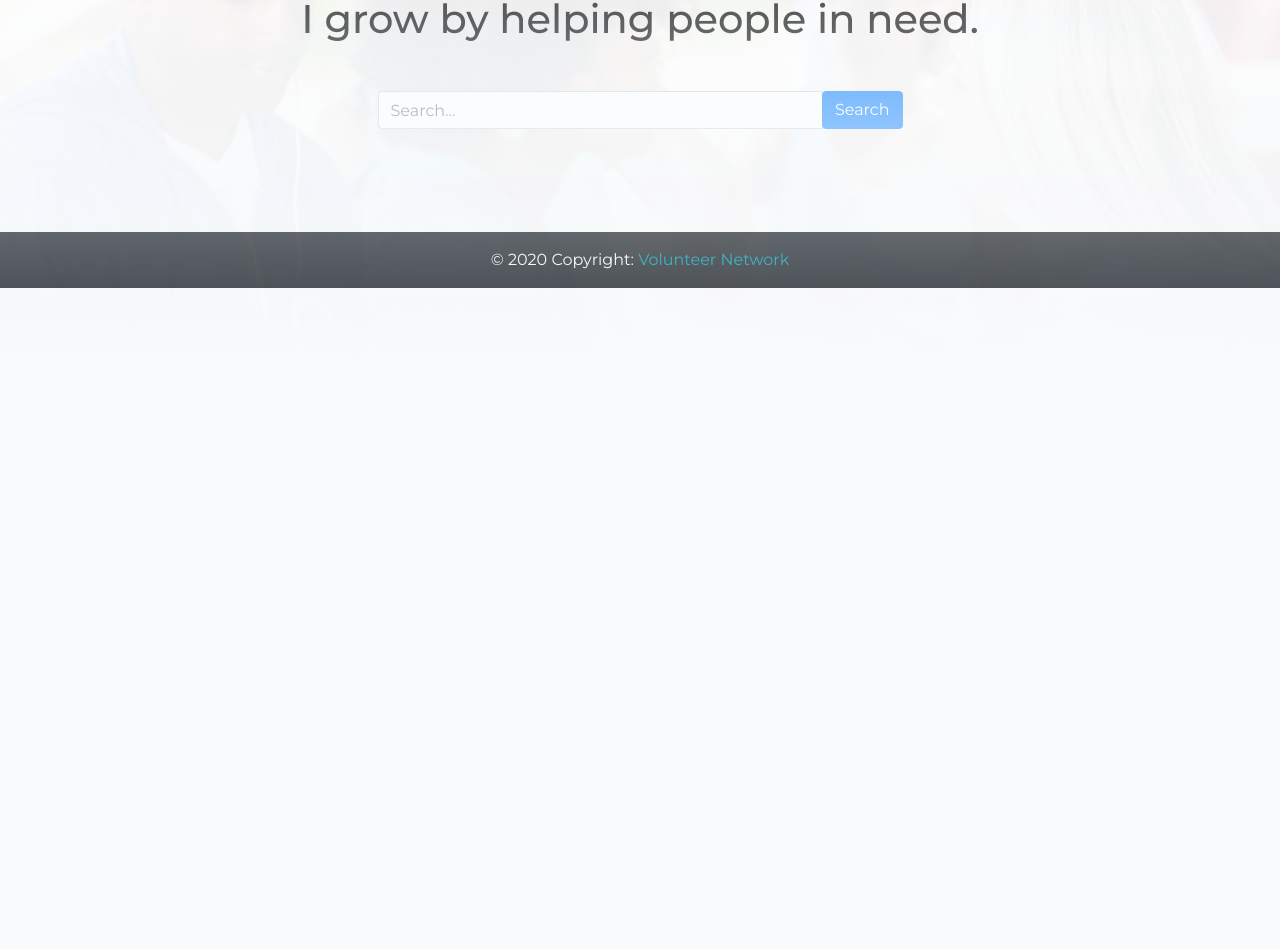
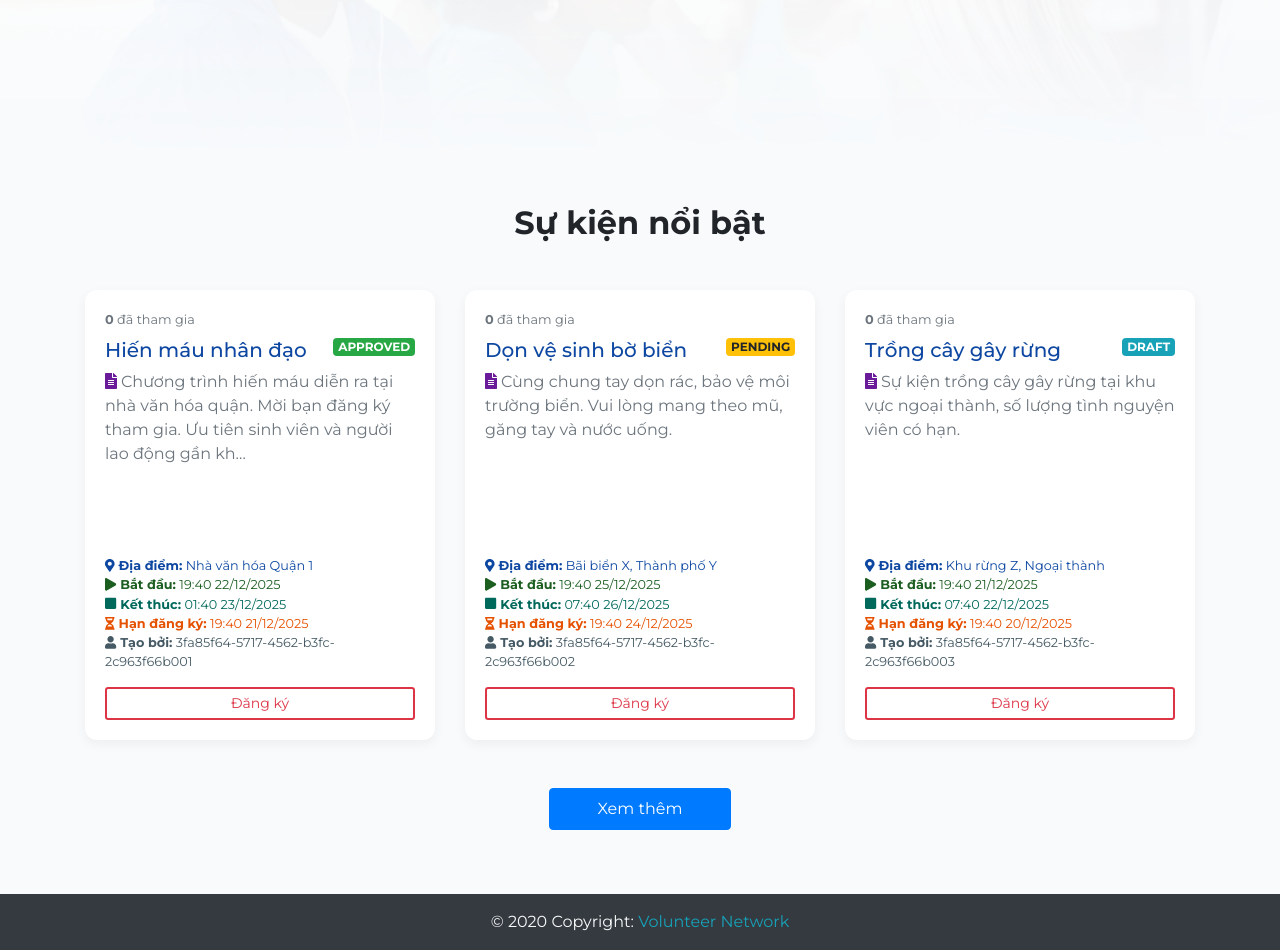
Before and after one commit to NguyenDoQuangDai/BTL_Web_VulumteerHub, a React (Create React App) app in the folder volunteer_network_client-master/: page / in a window 1280 px wide. Shown: the part 280-1230 px from the top of the page. Before the commit the page ends 800 px from the top, so only its background shows below. Built offline with nearby package versions, Linux system fonts and the light colour scheme; the HTML template or start-up script is replaced by a standard one.

Commit message:
Adding Small Adjustments

```diff
--- a/volunteer_network_client-master/src/App.js
+++ b/volunteer_network_client-master/src/App.js
@@ -29,9 +29,13 @@ function App() {
         {/* <Header /> */}
         <Switch>
           <Route exact path='/home'>
+            <div className="d-flex flex-column min-vh-100">
               <Header />
+              <div className="flex-grow-1">
                 <Home />
+              </div>
               <Footer />
+            </div>
           </Route>
 
           <Route exact path='/login'>
@@ -88,9 +92,13 @@ function App() {
           </Route>
 
           <Route exact path='/'>
+            <div className="d-flex flex-column min-vh-100">
               <Header />
+              <div className="flex-grow-1">
                 <Home />
+              </div>
               <Footer />
+            </div>
           </Route>
 
           <Route path='*'>
--- a/volunteer_network_client-master/src/Components/AdminPanel/ManageUsers.js
+++ b/volunteer_network_client-master/src/Components/AdminPanel/ManageUsers.js
@@ -36,6 +36,8 @@ const ManageUsers = () => {
   const [userList, setUserList] = useState(sampleUsers);
   const [selectedIds, setSelectedIds] = useState(new Set());
   const [showExportDialog, setShowExportDialog] = useState(false);
+  const [showRoleConfirm, setShowRoleConfirm] = useState(false);
+  const [pendingRoleChange, setPendingRoleChange] = useState(null);
   const [searchText, setSearchText] = useState('');
   const [statusFilter, setStatusFilter] = useState('');
   const [roleFilter, setRoleFilter] = useState('');
@@ -98,6 +100,27 @@ const ManageUsers = () => {
 
   const updateUserRole = (_id, role) => {
     setUserList((list) => list.map((u) => (u._id === _id ? { ...u, role } : u)));
+  };
+
+  const handleRoleChangeRequest = (_id, newRole) => {
+    const user = userList.find(u => u._id === _id);
+    if (user && user.role !== newRole) {
+      setPendingRoleChange({ _id, newRole, name: user.name, oldRole: user.role });
+      setShowRoleConfirm(true);
+    }
+  };
+
+  const confirmRoleChange = () => {
+    if (pendingRoleChange) {
+      updateUserRole(pendingRoleChange._id, pendingRoleChange.newRole);
+      setPendingRoleChange(null);
+      setShowRoleConfirm(false);
+    }
+  };
+
+  const cancelRoleChange = () => {
+    setPendingRoleChange(null);
+    setShowRoleConfirm(false);
   };
 
   const bulkDelete = () => {
@@ -189,7 +212,6 @@ const ManageUsers = () => {
               >
                 <option value=''>Tất cả vai trò</option>
                 <option value='User'>User</option>
-                <option value='Manager'>Manager</option>
                 <option value='Admin'>Admin</option>
               </select>
             </div>
@@ -255,10 +277,9 @@ const ManageUsers = () => {
                     <select
                       className='form-control form-control-sm'
                       value={userItem.role}
-                      onChange={(e) => updateUserRole(userItem._id, e.target.value)}
+                      onChange={(e) => handleRoleChangeRequest(userItem._id, e.target.value)}
                     >
                       <option value='User'>User</option>
-                      <option value='Manager'>Manager</option>
                       <option value='Admin'>Admin</option>
                     </select>
                   </td>
@@ -387,6 +408,27 @@ const ManageUsers = () => {
           </div>,
           document.body
         )}
+      {showRoleConfirm && pendingRoleChange && ReactDOM.createPortal(
+        <div className="modal-overlay" onClick={cancelRoleChange} style={{
+          position: 'fixed', top: 0, left: 0, right: 0, bottom: 0,
+          backgroundColor: 'rgba(0,0,0,0.5)', display: 'flex',
+          alignItems: 'center', justifyContent: 'center', zIndex: 1050
+        }}>
+          <div className="bg-white rounded p-4 shadow" style={{ maxWidth: '400px', width: '100%' }} onClick={e => e.stopPropagation()}>
+            <h5 className="mb-3">Xác nhận thay đổi vai trò</h5>
+            <p>
+              Bạn có chắc chắn muốn thay đổi vai trò của <strong>{pendingRoleChange.name}</strong> từ
+              <span className="badge badge-secondary mx-1">{pendingRoleChange.oldRole}</span> sang
+              <span className="badge badge-primary mx-1">{pendingRoleChange.newRole}</span>?
+            </p>
+            <div className="d-flex justify-content-end mt-4">
+              <button className="btn btn-light mr-2" onClick={cancelRoleChange}>Hủy</button>
+              <button className="btn btn-primary" onClick={confirmRoleChange}>Xác nhận</button>
+            </div>
+          </div>
+        </div>,
+        document.body
+      )}
     </>
   );
 };
--- a/volunteer_network_client-master/src/Components/EventChannel/EventChannelDashboard.js
+++ b/volunteer_network_client-master/src/Components/EventChannel/EventChannelDashboard.js
@@ -306,17 +306,6 @@ const EventDetails = ({ event, user }) => {
                 >
                   {registered ? 'Hủy đăng ký' : 'Đăng ký tham gia'}
                 </button>
-                <button
-                  type="button"
-                  className={`btn btn-sm ${interested ? 'btn-danger' : 'btn-outline-danger'}`}
-                  onClick={toggleInterested}
-                >
-                  <FontAwesomeIcon
-                    icon={interested ? faHeartSolid : faHeartRegular}
-                    className="mr-1"
-                  />
-                  {interested ? 'Đang quan tâm' : 'Quan tâm'}
-                </button>
             </div>
             <div>
                 {canEdit && (
@@ -385,10 +374,6 @@ const EventDetails = ({ event, user }) => {
           <div className='p-3 bg-light rounded'>
             <div className='h5 mb-0 text-primary'>{event.registeredCount || 0}</div>
             <small className='text-muted'>Đã tham gia</small>
-          </div>
-          <div className='p-3 bg-light rounded ml-3'>
-            <div className='h5 mb-0 text-danger'>{event.interestedCount || 0}</div>
-            <small className='text-muted'>Đã quan tâm</small>
           </div>
         </div>
       </div>
--- a/volunteer_network_client-master/src/Components/Home/Home.css
+++ b/volunteer_network_client-master/src/Components/Home/Home.css
@@ -3,10 +3,10 @@
     background-size: cover;
     background-repeat: no-repeat;
     background-position: center center;
-    height: 70vh;
+    height: 350px;
     width: 100%;
     z-index: -1;
-    margin-bottom: -150px;
+    /* margin-bottom: -150px; */
     mask-image: linear-gradient(to bottom, rgba(0, 0, 0, 1), rgba(0, 0, 0, 0));
 }
 
--- a/volunteer_network_client-master/src/Components/Home/Home.js
+++ b/volunteer_network_client-master/src/Components/Home/Home.js
@@ -1,42 +1,48 @@
 import React, { useState } from 'react';
-import { Link } from 'react-router-dom';
 import './Home.css';
-// ==============================================================
+import '../UserDashboard/UserDashboard.css';
+import EventCard from '../UserDashboard/EventCard';
+import { sampleEvents } from '../UserDashboard/sampleData';
 
 const Banner = () => {
-  // Set State for Search:
-  const [searchQuery, setSearchQuery] = useState(null);
-  const getQuery = (e) => setSearchQuery(e.target.value);
-
-
   return (
     <section className='banner d-flex align-items-center text-center'>
-
       <div className='container container-search'>
-        <h1>I grow by helping people in need.</h1>
-        <div className='input-group col-md-6 my-5 mx-auto search-btn d-flex justify-content-center'>
-          <input
-            id='query'
-            onChange={getQuery}
-            type='text'
-            className='form-control'
-            placeholder='Search...'
-          />
-          <div className='input-group-append'>
-            {/* add user input with the dynamic route */}
-            <Link to={'/search=' + searchQuery}>
-              <button
-                onClick={() => window.scrollBy(0, 500)}
-                className='search-btn btn btn-primary'
-              >
-                Search
-              </button>
-            </Link>
-          </div>
-        </div>
       </div>
     </section>
   );
 };
 
-export default Banner;
+const Home = () => {
+  const [visibleCount, setVisibleCount] = useState(3);
+  const visibleEvents = sampleEvents.slice(0, visibleCount);
+
+  const handleLoadMore = () => {
+    setVisibleCount(prev => prev + 3);
+  };
+
+  return (
+    <div className="home-page">
+      <Banner />
+      <section className="featured-events container py-5">
+        <h2 className="text-center mb-5 font-weight-bold">Sự kiện nổi bật</h2>
+        <div className="row">
+          {visibleEvents.map(evt => (
+            <div key={evt.id} className="col-md-4 mb-4">
+              <EventCard evt={evt} />
+            </div>
+          ))}
+        </div>
+        {visibleCount < sampleEvents.length && (
+          <div className="text-center mt-4">
+            <button className="btn btn-primary px-5 py-2" onClick={handleLoadMore}>
+              Xem thêm
+            </button>
+          </div>
+        )}
+      </section>
+    </div>
+  );
+};
+
+export default Home;
--- a/volunteer_network_client-master/src/Components/UserDashboard/EventCard.js
+++ b/volunteer_network_client-master/src/Components/UserDashboard/EventCard.js
@@ -260,7 +260,6 @@ const EventCard = ({ evt }) => {
         <div className="d-flex justify-content-between align-items-start mb-2">
           <div className="d-flex flex-column text-muted small">
             <span className="mr-3"><strong>{adjustedRegisteredCount}</strong> đã tham gia</span>
-            <span><strong>{adjustedInterestedCount}</strong> đã quan tâm</span>
           </div>
           <div className="d-flex justify-content-end align-items-center">
             {canEdit && (
@@ -295,15 +294,17 @@ const EventCard = ({ evt }) => {
           <span className={statusClass(evt.status)}>{evt.status}</span>
         </div>
 
-        {evt.description && (
-          <div className="desc-line mb-2" style={{ minHeight: 48 }}>
+        <div className="desc-line mb-2 flex-grow-1" style={{ minHeight: 48 }}>
           <FontAwesomeIcon icon={faFileAlt} className="mr-1 desc-icon" />
           <span className="text-muted">
-              {evt.description.length > 120 ? `${evt.description.slice(0, 120)}…` : evt.description}
+            {evt.description
+              ? (evt.description.length > 120 ? `${evt.description.slice(0, 120)}…` : evt.description)
+              : <i style={{ opacity: 0.6 }}>Chưa có mô tả cho sự kiện này</i>
+            }
           </span>
         </div>
-        )}
 
+        <div className="mt-auto">
           <ul className="list-unstyled small mb-3">
             <li className="location-line">
               <FontAwesomeIcon icon={faMapMarkerAlt} className="mr-1 location-icon" />
@@ -327,8 +328,7 @@ const EventCard = ({ evt }) => {
             </li>
           </ul>
 
-        <div className="mt-auto">
-          <div className="d-flex justify-content-between align-items-center w-100">
+          <div className="d-flex justify-content-center align-items-center w-100">
             <button
               type="button"
               className={`btn btn-sm cancel-btn ${registered ? '' : 'cancelled'} ${registerDisabled || cancelDisabled ? 'disabled-action' : ''}`}
@@ -347,20 +347,6 @@ const EventCard = ({ evt }) => {
               }}
             >
               {registered ? 'Hủy đăng ký' : 'Đăng ký'}
-            </button>
-            <button
-              type="button"
-              className={`btn btn-sm interest-btn ${interested ? 'interested' : ''}`}
-              onClick={(e) => {
-                e.stopPropagation();
-                toggleInterested();
-              }}
-            >
-              <FontAwesomeIcon
-                icon={interested ? faHeartSolid : faHeartRegular}
-                className="mr-1 interest-heart"
-              />
-              {interested ? 'Đang quan tâm' : 'Quan tâm'}
             </button>
           </div>
         </div>
--- a/volunteer_network_client-master/src/Components/UserDashboard/SampleEventsGrid.js
+++ b/volunteer_network_client-master/src/Components/UserDashboard/SampleEventsGrid.js
@@ -26,7 +26,7 @@ const SampleEventsGrid = () => {
 
   return (
     <div className="mt-4">
-      <h5 className="mb-3">Sự kiện mẫu</h5>
+      {/* <h5 className="mb-3">Sự kiện mẫu</h5> */}
       <div className="row">
         {events.map((evt) => (
           <div key={evt.id} className="col-12 col-sm-6 col-md-4 mb-4">
--- a/volunteer_network_client-master/src/Components/UserDashboard/UserDashboard.css
+++ b/volunteer_network_client-master/src/Components/UserDashboard/UserDashboard.css
@@ -452,7 +452,7 @@
     color: #ffffff !important;
     background-color: #dc3545 !important;
     transition: all 0.2s ease-in-out;
-    width: 150px; /* Fixed width */
+    width: 100%; /* Full width */
     display: inline-flex;
     justify-content: center;
     align-items: center;
@@ -634,3 +634,10 @@
         max-width: 200px;
     }
 }
+.event-card {
+    transition: transform 0.2s ease-in-out, box-shadow 0.2s ease-in-out;
+    border: none;
+    border-radius: 12px;
+    box-shadow: 0 4px 12px rgba(0, 0, 0, 0.05);
+    height: 450px !important; /* Fixed height */
+}
--- a/volunteer_network_client-master/src/Components/UserDashboard/UserDashboard.js
+++ b/volunteer_network_client-master/src/Components/UserDashboard/UserDashboard.js
@@ -181,10 +181,10 @@ const UserDashboard = () => {
             <div className="row">
               <div className="col-md-6">
                 <div className="user-details-grid">
-                  <div className="detail-item">
+                  {/* <div className="detail-item">
                     <span className="detail-label">ID:</span>
                     <span className="detail-value">#{user.id || user._id || '---'}</span>
-                  </div>
+                  </div> */}
                   <div className="detail-item">
                     <span className="detail-label">Email:</span>
                     <span className="detail-value">{user.email || '---'}</span>
```
Lines whose indentation alone changed are shown as unchanged.
